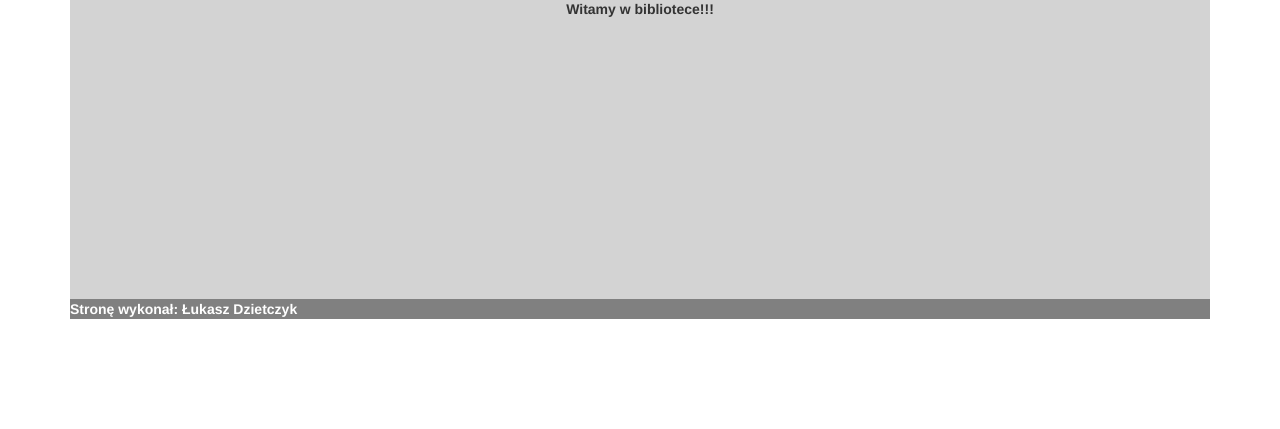
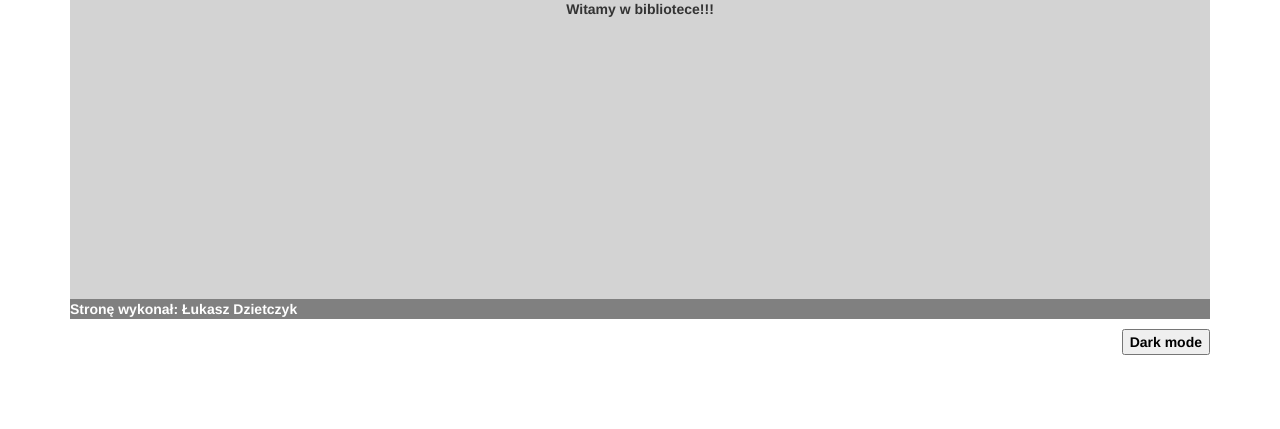
Before and after one commit to kokolpi12/Biblioteka, a Django app: page / in a window 1280 px wide. Shown: the part 101-530 px from the top of the page. Run offline with Django 4.2, Linux system fonts and the light colour scheme; some libraries are stand-ins or nearby versions.

Commit message:
Dark mode

```diff
--- a/projekt/Biblioteka/static/css/base.css
+++ b/projekt/Biblioteka/static/css/base.css
@@ -162,3 +162,10 @@ img{
 
     color: aliceblue;
 }
+
+
+#dark{
+
+    color: black;
+    float: right;
+}
--- a/projekt/Biblioteka/templates/base.html
+++ b/projekt/Biblioteka/templates/base.html
@@ -50,7 +50,36 @@
             <div id="footer">
                 {% block footer %}
 
-                    <p>Stronę wykonał: Łukasz Dzietczyk</p>
+                    <div class="foot">
+                        <p>Stronę wykonał: Łukasz Dzietczyk</p>
+                    </div>
+                    <div class="foot">
+                        <button id="dark">Dark mode</button>
+                        <script>
+
+                            const x = document.getElementById('dark');
+                            let y = document.getElementsByTagName('body')[0];
+
+                            x.addEventListener("click", darkmode);
+
+                            function lightmode(){
+
+                                y.style.backgroundColor = "white";
+                                x.innerHTML = "Dark mode";
+                                x.removeEventListener("click", lightmode);
+                                x.addEventListener("click", darkmode);
+                            }
+
+                            function darkmode(){
+
+                                y.style.backgroundColor = "black";
+                                x.innerHTML = "Light mode";
+                                x.removeEventListener("click", darkmode);
+                                x.addEventListener("click", lightmode);
+                            }
+
+                        </script>
+                    </div>
 
                 {% endblock %}
             </div>
```
